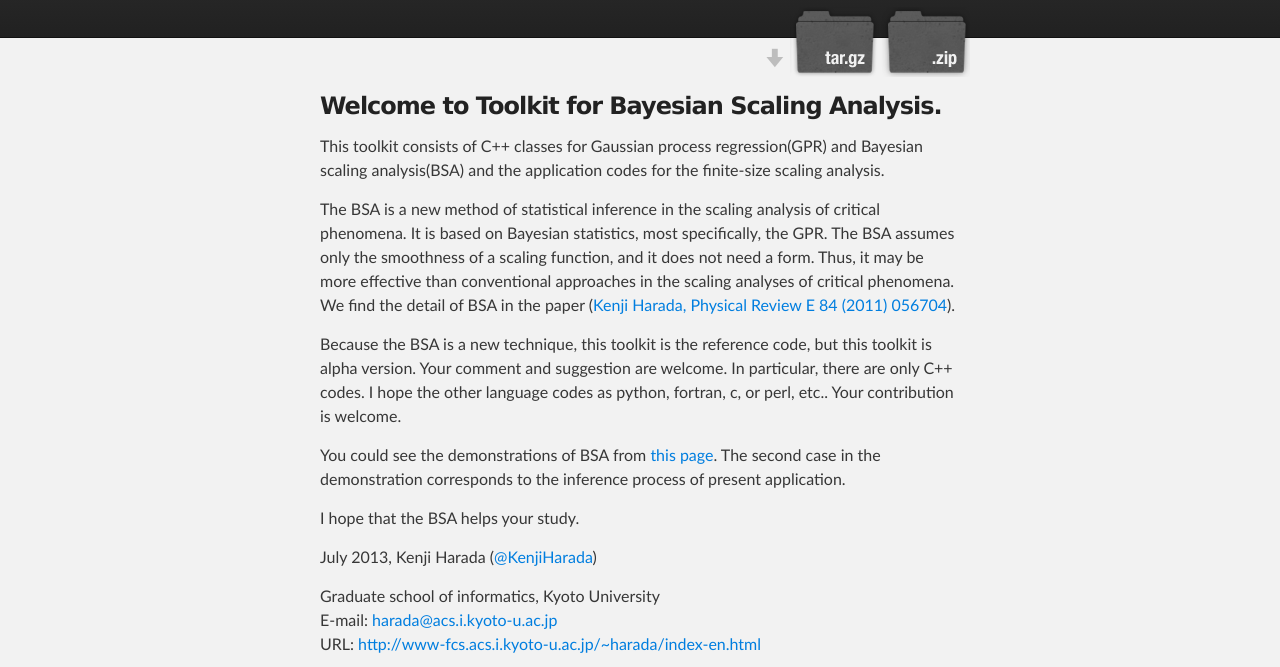
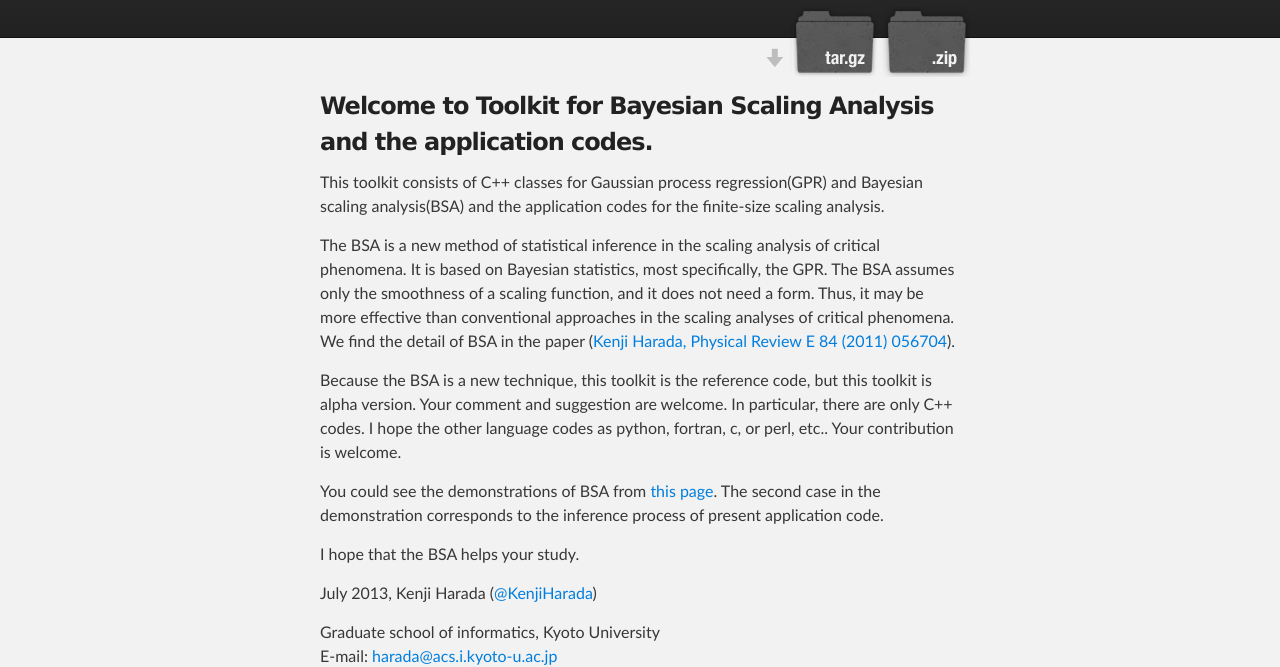
Before and after one commit to KenjiHarada/BSA, a plain HTML site: page index.html in a window 1280 px wide. Shown: the part 136-803 px from the top of the page. Drawn offline with nearby package versions, Linux system fonts and the light colour scheme; some packages are replaced by stand-ins of ours.

```diff
--- a/index.html
+++ b/index.html
@@ -40,7 +40,7 @@ MathJax.Hub.Config({
     <div id="main_content_wrap" class="outer">
       <section id="main_content" class="inner">
         <h3>
-<a name="welcome" class="anchor" href="#welcome"><span class="octicon octicon-link"></span></a>Welcome to Toolkit for Bayesian Scaling Analysis.</h3>
+<a name="welcome" class="anchor" href="#welcome"><span class="octicon octicon-link"></span></a>Welcome to Toolkit for Bayesian Scaling Analysis and the application codes.</h3>
 
 <p>This toolkit consists of C++ classes for Gaussian process regression(GPR) and Bayesian scaling analysis(BSA) and the application codes for the finite-size scaling analysis.</p>
 
@@ -48,7 +48,7 @@ MathJax.Hub.Config({
 
 <p>Because the BSA is a new technique, this toolkit is the reference code, but this toolkit is alpha version. Your comment and suggestion are welcome. In particular, there are only C++ codes. I hope the other language codes as python, fortran, c, or perl, etc.. Your contribution is welcome.</p>
 
-<p>You could see the demonstrations of BSA from <a href="http://www-fcs.acs.i.kyoto-u.ac.jp/~harada/Bayesian.html">this page</a>. The second case in the demonstration corresponds to the inference process of present application.</p>
+<p>You could see the demonstrations of BSA from <a href="http://www-fcs.acs.i.kyoto-u.ac.jp/~harada/Bayesian.html">this page</a>. The second case in the demonstration corresponds to the inference process of present application code.</p>
 
 <p>I hope that the BSA helps your study.</p>
 
```
